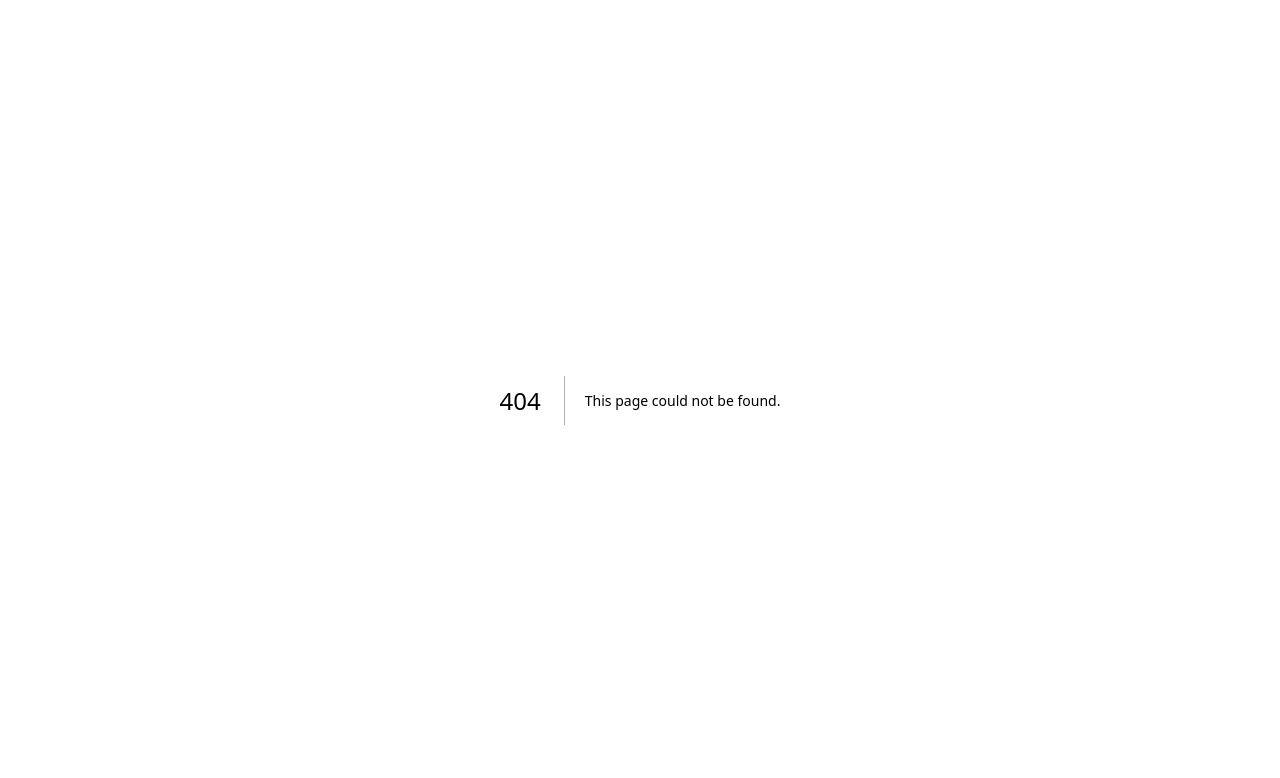
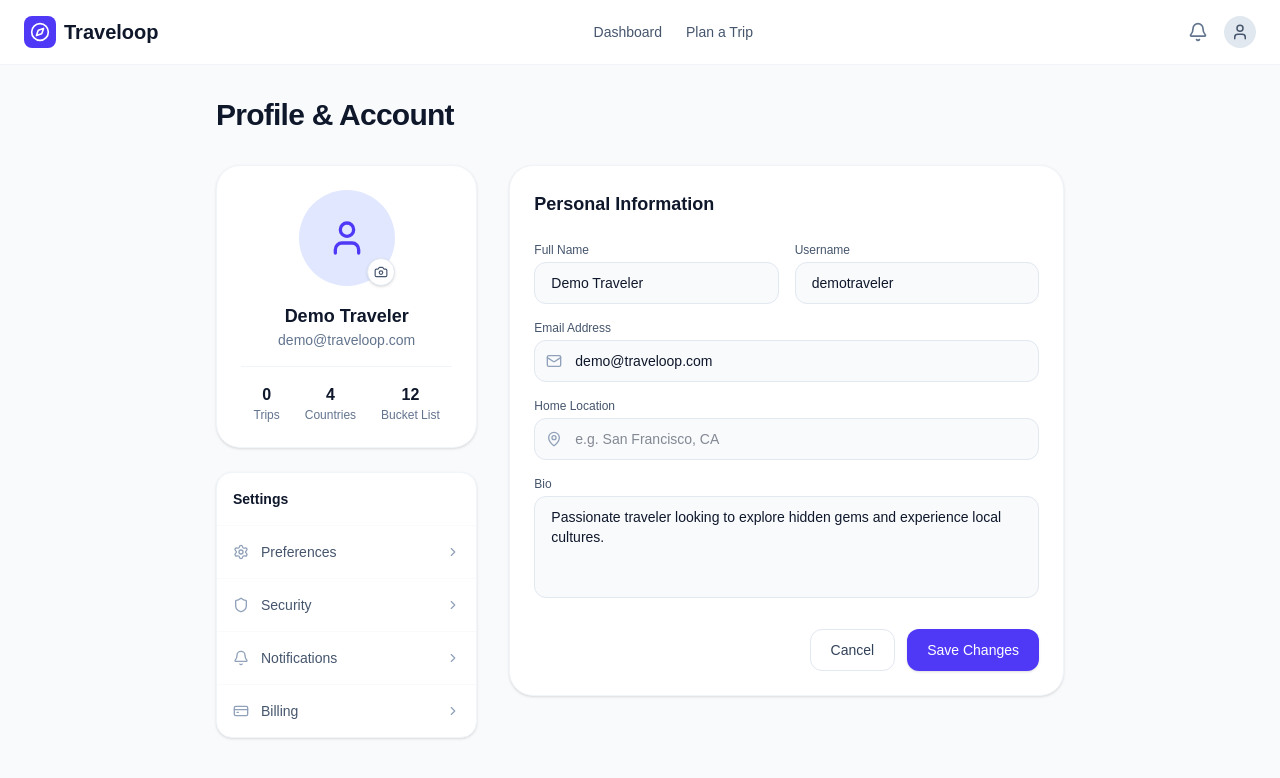
Before and after one commit to mramansayyad/Traveloop, a Next.js app: page /profile in a window 1280 px wide. Before the commit this address had no page. Shown: the top 778 px of the page. Built offline with nearby package versions, Linux system fonts and the light colour scheme; no server answers; the database is empty.

Commit message:
feat: build premium Profile screen (Screen 3) and link it in header

```diff
--- /dev/null
+++ b/src/app/profile/page.tsx
@@ -0,0 +1,152 @@
+import React from "react";
+import { User, Mail, MapPin, Camera, Settings, Shield, Bell, CreditCard, ChevronRight } from "lucide-react";
+import Header from "@/components/shared/Header";
+import prisma from "@/lib/prisma";
+
+export default async function ProfilePage() {
+  // Fetch the mock user from the DB
+  const user = await prisma.user.findFirst({
+    where: { email: "demo@traveloop.com" },
+    include: {
+      _count: {
+        select: { trips: true },
+      },
+    },
+  });
+
+  return (
+    <div className="min-h-screen bg-slate-50 text-slate-900 flex flex-col">
+      <Header />
+
+      <main className="flex-1 max-w-4xl w-full mx-auto px-6 py-8">
+        <h1 className="text-3xl font-bold text-slate-900 tracking-tight mb-8">Profile & Account</h1>
+
+        <div className="grid grid-cols-1 md:grid-cols-3 gap-8">
+          {/* Left Column: Avatar & Quick Info */}
+          <div className="md:col-span-1 space-y-6">
+            <div className="bg-white p-6 rounded-3xl border border-slate-100 shadow-sm text-center">
+              <div className="relative w-24 h-24 mx-auto mb-4">
+                <div className="w-full h-full bg-indigo-100 rounded-full flex items-center justify-center text-indigo-600">
+                  <User size={40} />
+                </div>
+                <button className="absolute bottom-0 right-0 bg-white border border-slate-200 p-1.5 rounded-full hover:bg-slate-50 transition-colors shadow-sm">
+                  <Camera size={14} className="text-slate-600" />
+                </button>
+              </div>
+
+              <h2 className="font-bold text-lg text-slate-900">{user?.name || "Demo Traveler"}</h2>
+              <p className="text-sm text-slate-500">{user?.email || "demo@traveloop.com"}</p>
+
+              <div className="mt-4 pt-4 border-t border-slate-100 flex justify-around text-center">
+                <div>
+                  <span className="font-bold text-slate-900">{user?._count.trips || 0}</span>
+                  <p className="text-xs text-slate-500">Trips</p>
+                </div>
+                <div>
+                  <span className="font-bold text-slate-900">4</span>
+                  <p className="text-xs text-slate-500">Countries</p>
+                </div>
+                <div>
+                  <span className="font-bold text-slate-900">12</span>
+                  <p className="text-xs text-slate-500">Bucket List</p>
+                </div>
+              </div>
+            </div>
+
+            {/* Quick Links */}
+            <div className="bg-white rounded-2xl border border-slate-100 shadow-sm overflow-hidden">
+              <div className="p-4 border-b border-slate-50 font-semibold text-sm text-slate-900">Settings</div>
+              <nav className="text-sm">
+                {[
+                  { icon: <Settings size={16} />, label: "Preferences" },
+                  { icon: <Shield size={16} />, label: "Security" },
+                  { icon: <Bell size={16} />, label: "Notifications" },
+                  { icon: <CreditCard size={16} />, label: "Billing" },
+                ].map((item, index) => (
+                  <a key={index} href="#" className="flex items-center justify-between p-4 hover:bg-slate-50 transition-colors text-slate-600 hover:text-slate-900 border-b border-slate-50 last:border-0">
+                    <div className="flex items-center gap-3">
+                      <span className="text-slate-400">{item.icon}</span>
+                      <span>{item.label}</span>
+                    </div>
+                    <ChevronRight size={14} className="text-slate-400" />
+                  </a>
+                ))}
+              </nav>
+            </div>
+          </div>
+
+          {/* Right Column: Edit Profile Form */}
+          <div className="md:col-span-2 space-y-6">
+            <div className="bg-white p-6 rounded-3xl border border-slate-100 shadow-sm">
+              <h3 className="text-lg font-semibold text-slate-900 mb-6">Personal Information</h3>
+
+              <form className="space-y-4">
+                <div className="grid grid-cols-1 sm:grid-cols-2 gap-4">
+                  <div>
+                    <label className="block text-xs font-medium text-slate-600 mb-1">Full Name</label>
+                    <input
+                      type="text"
+                      defaultValue={user?.name || "Demo Traveler"}
+                      className="w-full bg-slate-50 border border-slate-200 rounded-xl py-2.5 px-4 text-sm text-slate-900 focus:outline-none focus:ring-2 focus:ring-indigo-500 focus:border-transparent transition-all"
+                    />
+                  </div>
+                  <div>
+                    <label className="block text-xs font-medium text-slate-600 mb-1">Username</label>
+                    <input
+                      type="text"
+                      defaultValue="demotraveler"
+                      className="w-full bg-slate-50 border border-slate-200 rounded-xl py-2.5 px-4 text-sm text-slate-900 focus:outline-none focus:ring-2 focus:ring-indigo-500 focus:border-transparent transition-all"
+                    />
+                  </div>
+                </div>
+
+                <div>
+                  <label className="block text-xs font-medium text-slate-600 mb-1">Email Address</label>
+                  <div className="relative">
+                    <Mail className="absolute left-3 top-1/2 -translate-y-1/2 text-slate-400" size={16} />
+                    <input
+                      type="email"
+                      defaultValue={user?.email || "demo@traveloop.com"}
+                      className="w-full bg-slate-50 border border-slate-200 rounded-xl py-2.5 pl-10 pr-4 text-sm text-slate-900 focus:outline-none focus:ring-2 focus:ring-indigo-500 focus:border-transparent transition-all"
+                    />
+                  </div>
+                </div>
+
+                <div>
+                  <label className="block text-xs font-medium text-slate-600 mb-1">Home Location</label>
+                  <div className="relative">
+                    <MapPin className="absolute left-3 top-1/2 -translate-y-1/2 text-slate-400" size={16} />
+                    <input
+                      type="text"
+                      placeholder="e.g. San Francisco, CA"
+                      className="w-full bg-slate-50 border border-slate-200 rounded-xl py-2.5 pl-10 pr-4 text-sm text-slate-900 focus:outline-none focus:ring-2 focus:ring-indigo-500 focus:border-transparent transition-all"
+                    />
+                  </div>
+                </div>
+
+                <div>
+                  <label className="block text-xs font-medium text-slate-600 mb-1">Bio</label>
+                  <textarea
+                    rows={4}
+                    placeholder="Tell us about your travel style..."
+                    className="w-full bg-slate-50 border border-slate-200 rounded-xl py-2.5 px-4 text-sm text-slate-900 focus:outline-none focus:ring-2 focus:ring-indigo-500 focus:border-transparent transition-all resize-none"
+                    defaultValue="Passionate traveler looking to explore hidden gems and experience local cultures."
+                  ></textarea>
+                </div>
+
+                <div className="flex justify-end gap-3 pt-2">
+                  <button type="button" className="bg-white border border-slate-200 text-slate-700 px-5 py-2.5 rounded-xl text-sm font-medium hover:bg-slate-50 transition-colors">
+                    Cancel
+                  </button>
+                  <button type="submit" className="bg-indigo-600 text-white px-5 py-2.5 rounded-xl text-sm font-medium hover:bg-indigo-700 transition-colors shadow-sm">
+                    Save Changes
+                  </button>
+                </div>
+              </form>
+            </div>
+          </div>
+        </div>
+      </main>
+    </div>
+  );
+}
--- a/src/components/shared/Header.tsx
+++ b/src/components/shared/Header.tsx
@@ -49,9 +49,9 @@ export default function Header() {
           <button className="text-slate-500 hover:text-slate-700 transition-colors">
             <Bell size={20} />
           </button>
-          <div className="w-8 h-8 bg-slate-200 rounded-full flex items-center justify-center cursor-pointer">
+          <Link href="/profile" className="w-8 h-8 bg-slate-200 rounded-full flex items-center justify-center cursor-pointer hover:bg-slate-300 transition-colors">
             <User size={18} className="text-slate-600" />
-          </div>
+          </Link>
         </div>
       </div>
     </header>
```
